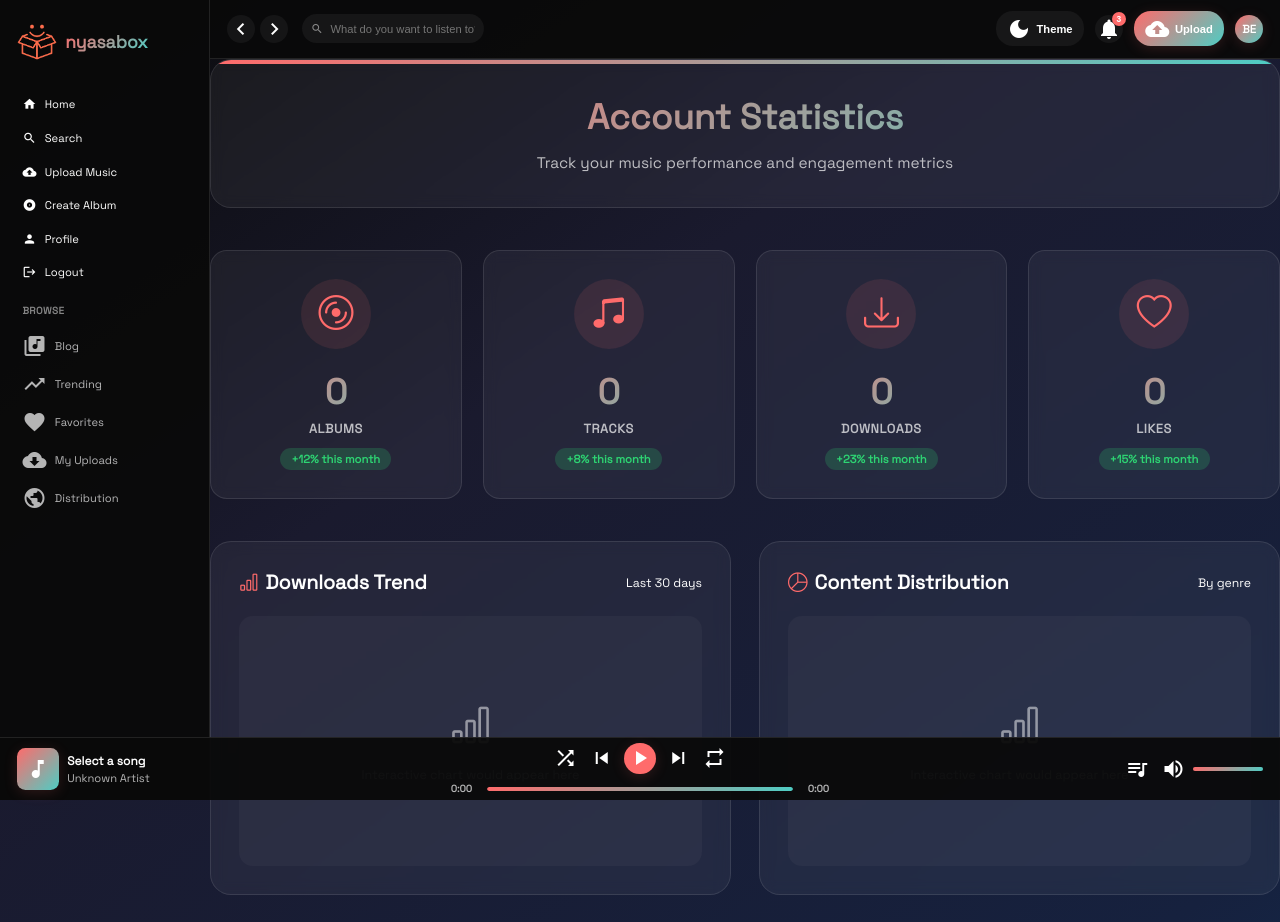
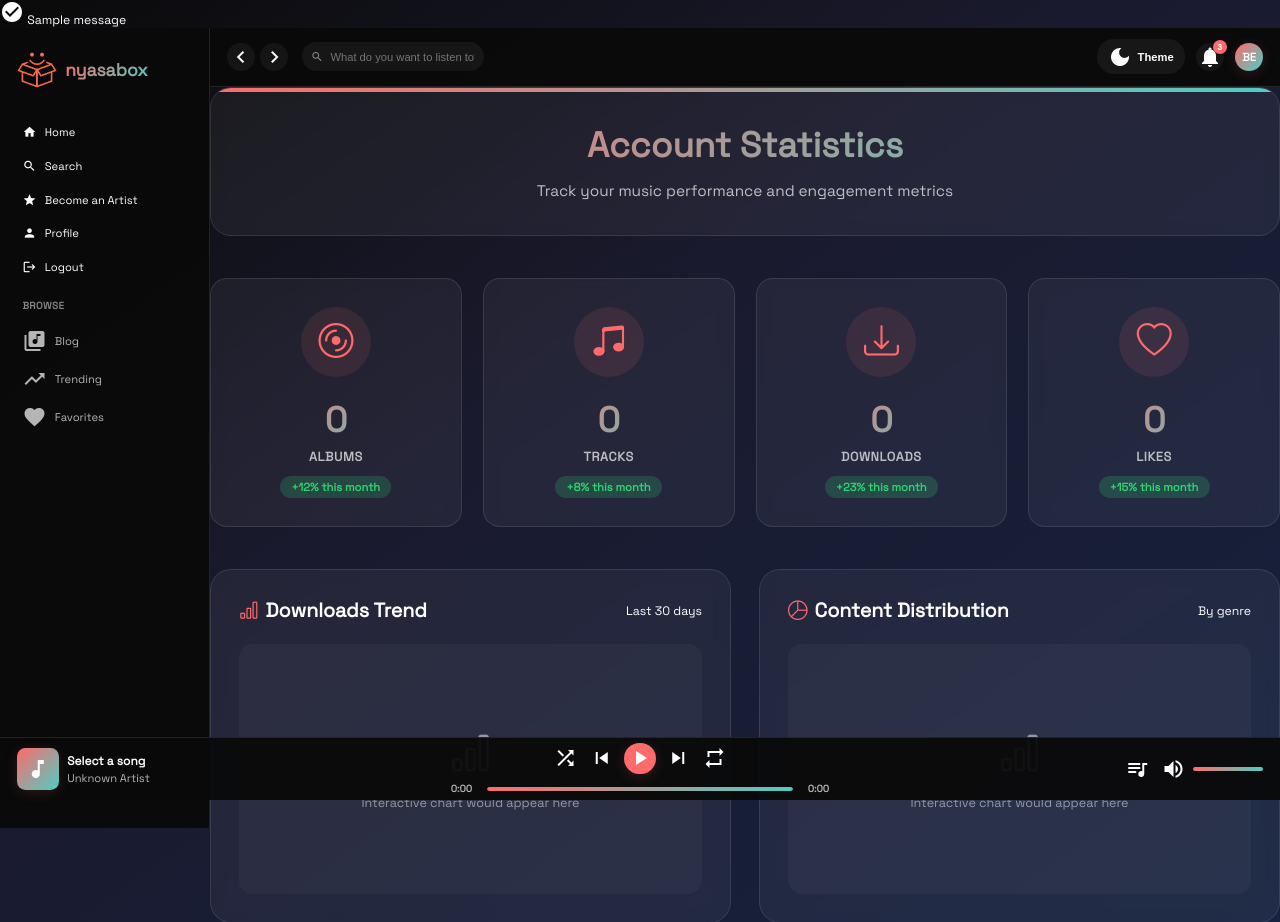
Before and after one commit to Bernard411/ccc, a Django app: page /profile/stats/ in a window 1280 px wide. Shown: the top 922 px of the page. Run offline with Django 4.2, Linux system fonts and the light colour scheme; a user stored in the database is signed in; data comes from the database, SQL or seed files in the repository; both versions use the stored data as it was after the commit; tables that the repository leaves empty hold one stand-in row (values such as "Sample post"); one stand-in notice (Sample message) is shown.

Commit message:
base updates

```diff
--- a/nyasabox/core/templates/base.html
+++ b/nyasabox/core/templates/base.html
@@ -932,7 +932,17 @@
     <!-- Sidebar Overlay -->
     <div class="sidebar-overlay" id="sidebarOverlay"></div>
 
-
+    <!-- Notification Container -->
+    {% if messages %}
+        {% for message in messages %}
+            <div class="notification notification-{{ message.tags }}">
+                <span class="material-icons">
+                    {% if message.tags == 'error' %}error{% else %}check_circle{% endif %}
+                </span>
+                <span>{{ message }}</span>
+            </div>
+        {% endfor %}
+    {% endif %}
 
 
     <div class="app">
@@ -956,6 +966,7 @@
                     <a href="{% url 'search' %}">Search</a>
                 </div>
                 {% if user.is_authenticated %}
+                {% if user.profile.is_artist and user.profile.artist_status == 'verified' %}
                 <div class="nav-item">
                     <span class="material-icons">cloud_upload</span>
                     <a href="{% url 'upload' %}">Upload Music</a>
@@ -964,6 +975,16 @@
                     <span class="material-icons">album</span>
                     <a href="{% url 'upload' %}">Create Album</a>
                 </div>
+                <div class="nav-item">
+                    <span class="material-icons">public</span>
+                    <a href="{% url 'distribution_request' %}">Distribution</a>
+                </div>
+                {% else %}
+                <div class="nav-item">
+                    <span class="material-icons">star</span>
+                    <a href="{% url 'become_artist' %}">Become an Artist</a>
+                </div>
+                {% endif %}
                 <div class="nav-item">
                     <span class="material-icons">person</span>
                     <a href="{% url 'profile' %}">Profile</a>
@@ -997,14 +1018,16 @@
                         <span>Favorites</span>
                     </div>
                     {% if user.is_authenticated %}
+                    {% if user.profile.is_artist and user.profile.artist_status == 'verified' %}
                     <div class="playlist-item">
                         <span class="material-icons">cloud_download</span>
                         <a href="{% url 'my_uploads' %}">My Uploads</a>
                     </div>
                     <div class="playlist-item">
-                        <span class="material-icons">public</span>
-                        <a href="{% url 'distribution_request' %}">Distribution</a>
+                        <span class="material-icons">history</span>
+                        <a href="{% url 'distribution_history' %}">Distribution History</a>
                     </div>
+                    {% endif %}
                     {% endif %}
                 </div>
             </div>
@@ -1043,10 +1066,12 @@
                         </button>
                     </div>
 
+                    {% if user.profile.is_artist and user.profile.artist_status == 'verified' %}
                     <button class="upload-btn" onclick="window.location.href='{% url 'upload' %}'">
                         <span class="material-icons">cloud_upload</span>
                         <span>Upload</span>
                     </button>
+                    {% endif %}
 
                     <!-- Enhanced user dropdown -->
                     <div class="user-dropdown">
@@ -1056,12 +1081,13 @@
                         <div class="dropdown-menu" id="userDropdown">
                             <div class="dropdown-item">
                                 <span class="material-icons">person</span>
-                                <span>Profile</span>
+                                <a href="{% url 'profile' %}">Profile</a>
                             </div>
                             <div class="dropdown-item">
                                 <span class="material-icons">settings</span>
-                                <span>Settings</span>
+                                <a href="{% url 'settings' %}">Settings</a>
                             </div>
+                            {% if user.profile.is_artist and user.profile.artist_status == 'verified' %}
                             <div class="dropdown-item">
                                 <span class="material-icons">cloud_download</span>
                                 <a href="{% url 'my_uploads' %}">My Uploads</a>
@@ -1075,6 +1101,7 @@
                                 <span class="material-icons">history</span>
                                 <a href="{% url 'distribution_history' %}">Distribution History</a>
                             </div>
+                            {% endif %}
                             <div class="dropdown-divider"></div>
                             <div class="dropdown-item">
                                 <span class="material-icons">logout</span>
```
Also changed, not shown: nyasabox/db.sqlite3.
